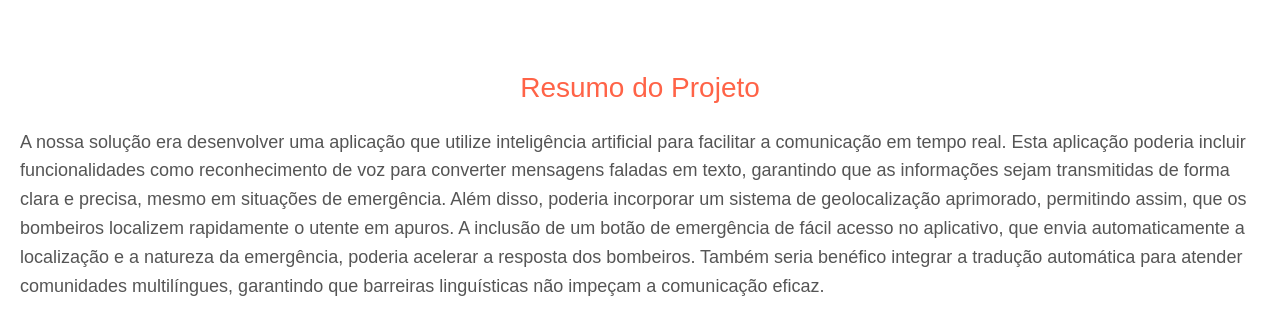
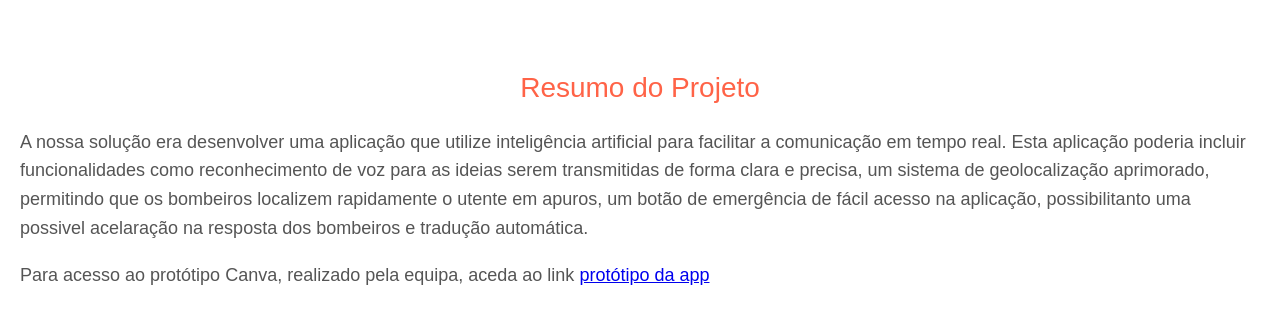
Before and after one commit to 1240808/site, a plain HTML site: page bombeiros.html in a window 1280 px wide. Shown: the part 154-469 px from the top of the page. Drawn offline with Linux system fonts and the light colour scheme.

Commit message:
Add files via upload

```diff
--- a/bombeiros.html
+++ b/bombeiros.html
@@ -24,7 +24,7 @@
         <section>
             <h2>Resumo do Projeto</h2>
             <p>
-                A nossa solução era desenvolver uma aplicação que utilize inteligência artificial para facilitar a comunicação em tempo real. Esta aplicação poderia incluir funcionalidades como reconhecimento de voz para converter mensagens faladas em texto, garantindo que as informações sejam transmitidas de forma clara e precisa, mesmo em situações de emergência. Além disso, poderia incorporar um sistema de geolocalização aprimorado, permitindo assim, que os bombeiros localizem rapidamente o utente em apuros. A inclusão de um botão de emergência de fácil acesso no aplicativo, que envia automaticamente a localização e a natureza da emergência, poderia acelerar a resposta dos bombeiros. Também seria benéfico integrar a tradução automática para atender comunidades multilíngues, garantindo que barreiras linguísticas não impeçam a comunicação eficaz.
+                A nossa solução era desenvolver uma aplicação que utilize inteligência artificial para facilitar a comunicação em tempo real. Esta aplicação poderia incluir funcionalidades como reconhecimento de voz para as ideias serem transmitidas de forma clara e precisa, um sistema de geolocalização aprimorado, permitindo que os bombeiros localizem rapidamente o utente em apuros, um botão de emergência de fácil acesso na aplicação, possibilitanto uma possivel acelaração na resposta dos bombeiros e tradução automática.
             </p>
             <p>
                 Para acesso ao protótipo Canva, realizado pela equipa, aceda ao link <a href="https://www.canva.com/design/DAGW6toBU9I/h9RGKGPx-vugMySqItRIYg/edit?utm_content=DAGW6toBU9I&utm_campaign=designshare&utm_medium=link2&utm_source=sharebutton " target="_blank">protótipo da app</a>
```
